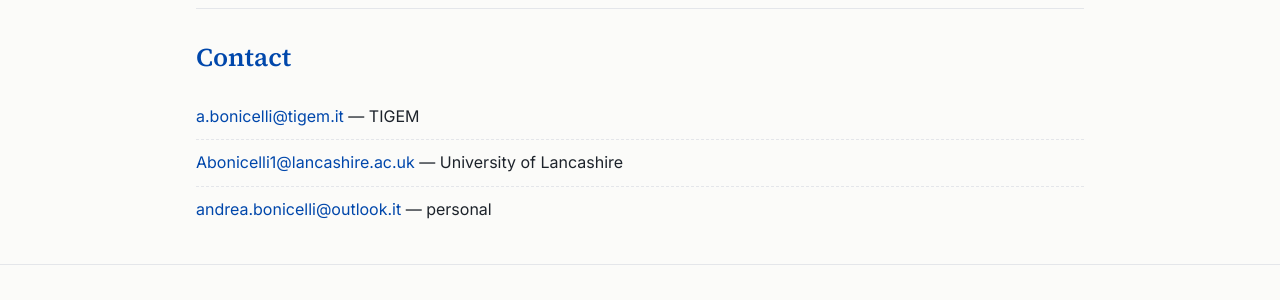
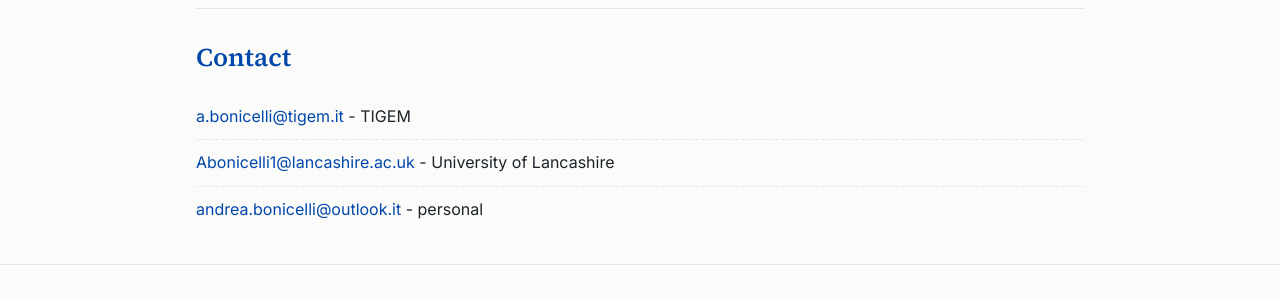
Before and after one commit to abonicell/abonicell.github.io, a Jekyll site: the page built from index.md, in a window 1280 px wide. Shown: the part 309-609 px from the top of the page. Built offline with Jekyll 4.4.1, drawn with Linux system fonts in a browser that asks for light colours; a style sheet for code colours, icons or effects is not loaded.

```diff
--- a/index.md
+++ b/index.md
@@ -17,6 +17,6 @@ Postdoctoral Researcher in Bioinformatics · Telethon Institute of Genetics and
 
 ## Contact
 
-- [a.bonicelli@tigem.it](mailto:a.bonicelli@tigem.it) — TIGEM
-- [Abonicelli1@lancashire.ac.uk](mailto:Abonicelli1@lancashire.ac.uk) — University of Lancashire
-- [andrea.bonicelli@outlook.it](mailto:andrea.bonicelli@outlook.it) — personal
+- [a.bonicelli@tigem.it](mailto:a.bonicelli@tigem.it) - TIGEM
+- [Abonicelli1@lancashire.ac.uk](mailto:Abonicelli1@lancashire.ac.uk) - University of Lancashire
+- [andrea.bonicelli@outlook.it](mailto:andrea.bonicelli@outlook.it) - personal
```
